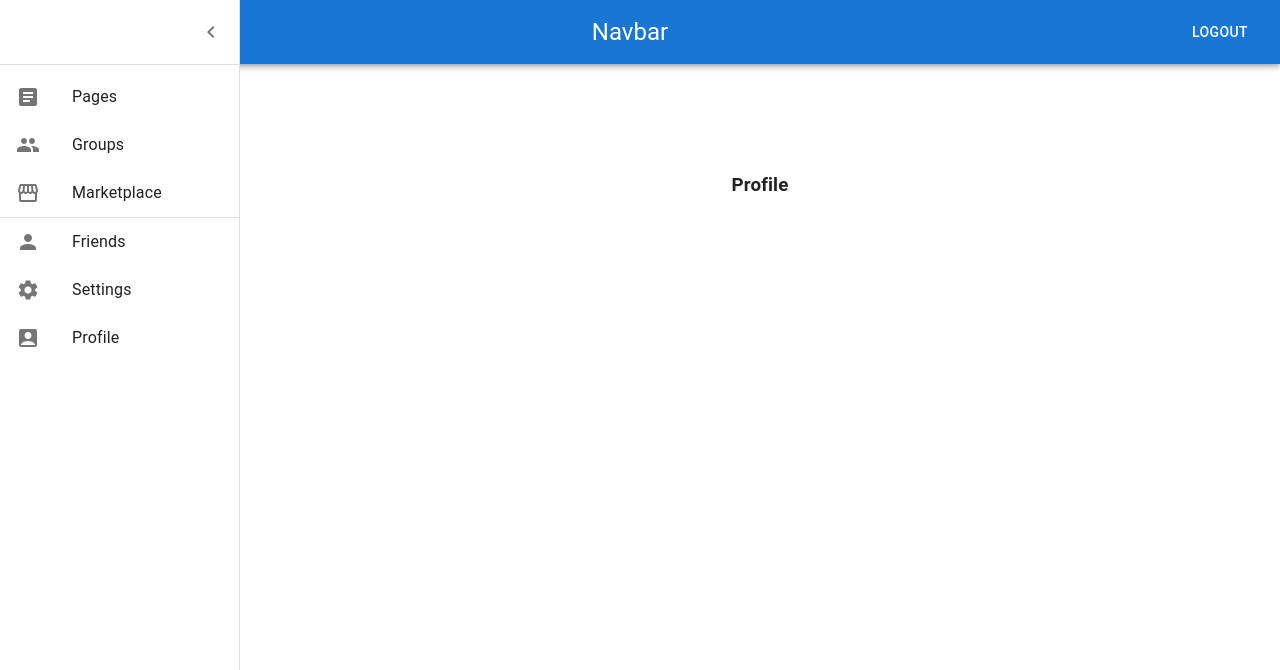
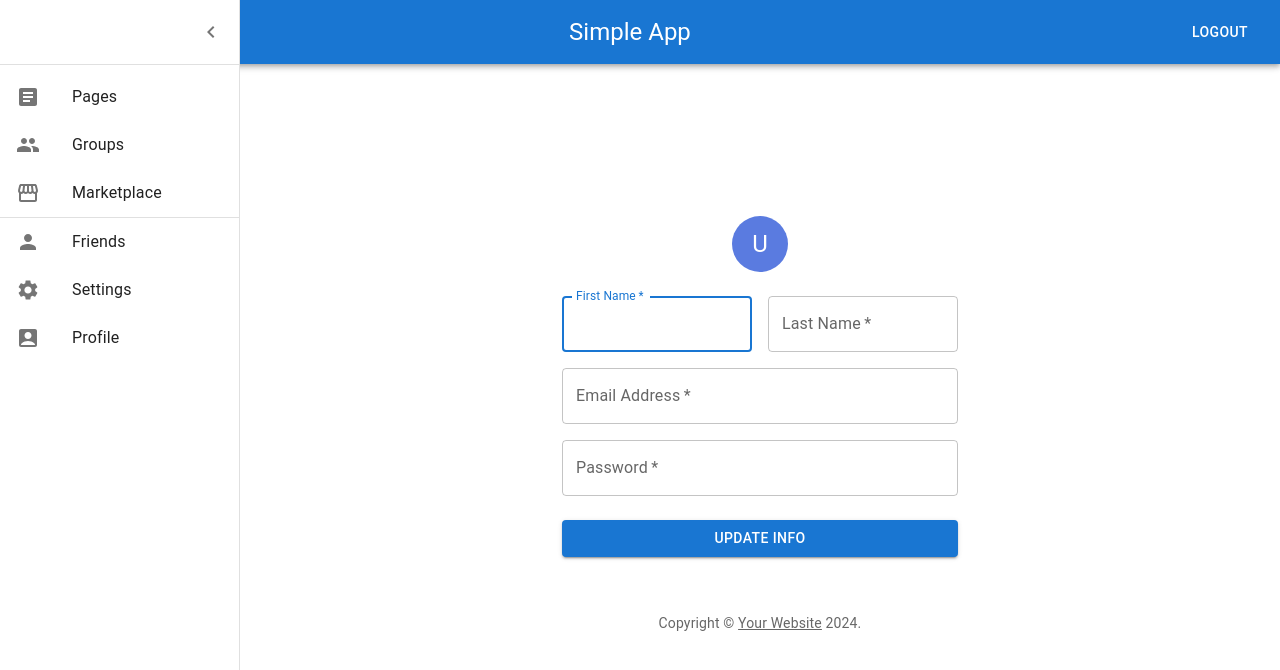
Before and after one commit to VaibhavGC2k/newTask1, a React (Create React App) app: page /profile in a window 1280 px wide. Shown: the top 670 px of the page. Built offline with nearby package versions, Linux system fonts and the light colour scheme.

Commit message:
5pm feb 29

```diff
--- a/src/components/Cards.jsx
+++ b/src/components/Cards.jsx
@@ -1,25 +1,14 @@
-import {Box,Grid,Button,CardActions,Card,CardMedia,Typography,CardContent,Paper} from "@mui/material";
-import { experimentalStyled as styled } from '@mui/material/styles';
-const Cards = ({image,title,description}) => {
-  const Item = styled(Paper)(({ theme }) => ({
-    backgroundColor: theme.palette.mode === 'dark' ? '#1A2027' : '#fff',
-    ...theme.typography.body2,
-    padding: theme.spacing(2),
-    textAlign: 'center',
-    color: theme.palette.text.secondary,
-  }));
+import { Button, CardActions, Card, CardMedia, Typography, CardContent, Paper } from "@mui/material";
+import ShareIcon from '@mui/icons-material/Share';
+const Cards = ({ image, title, description }) => {
+
   return (
     <>
-      <Box sx={{ flexGrow: 1 }}>
-        <Grid container spacing={{ xs: 2, md: 3 }} columns={{ xs: 4, sm: 8, md: 12 }}>
-
-          <Grid item xs={2} sm={4} md={4}>
-            <Item>
-              <Card sx={{ maxWidth: 345 }}>
+      <Card sx={{ minWidth: 200, maxWidth: 250, }}>
         <CardMedia
           component="img"
           alt="img"
-                  height="140"
+          sx={{ maxHeight: "250px", maxWidth: "250px", minHeight: "200px", minWidth: "200px" }}
           image={image}
         />
         <CardContent>
@@ -31,14 +20,13 @@ const Cards = ({image,title,description}) => {
           </Typography>
         </CardContent>
         <CardActions>
-                  <Button size="small">Share</Button>
-                  <Button size="small">Learn More</Button>
+          <Button size="small" variant="contained" startIcon={<ShareIcon />}>
+
+            Share
+          </Button>
+          <Button size="small">JOIN GROUP</Button>
         </CardActions>
       </Card>
-            </Item>
-          </Grid>
-        </Grid>
-      </Box>
     </>
   )
 };
--- a/src/components/Navbar.jsx
+++ b/src/components/Navbar.jsx
@@ -108,7 +108,14 @@ export default function PersistentDrawerLeft() {
               component="div"
               sx={{ display: { xs: "none", sm: "block" } }}
             >
-              Navbar
+              Simple App
+            </Typography>
+            <Typography
+              variant="h6"
+              component="div"
+              sx={{ display: { xs: "block", sm: "none" } }}
+            >
+              Simple App
             </Typography>
             <Button color="inherit" onClick={() => navigate("/logout")}>
               Logout
--- a/src/pages/Groups.jsx
+++ b/src/pages/Groups.jsx
@@ -1,12 +1,35 @@
 
-import {Box,Grid,Button,CardActions,Card,CardMedia,Typography,CardContent,Paper} from "@mui/material";
+import { Box, Grid, Button, CardActions, Card, CardMedia, Typography, CardContent, Paper } from "@mui/material";
 import Cards from "../components/Cards.jsx"
+import { experimentalStyled as styled } from '@mui/material/styles';
 const Groups = () => {
 
   return (
     <>
-    {/* <Cards image={} title={} description={}/> */}
-    hello
+      <Grid container spacing={{ xs: 2, md: 3 }} columns={{ xs: 2, sm: 6, md: 8 }} justifyContent="space-around">
+        <Grid item>
+
+          <Cards image="https://plus.unsplash.com/premium_photo-1676901712447-4395959ac6cf?w=500&auto=format&fit=crop&q=60&ixlib=rb-4.0.3&ixid=M3wxMjA3fDB8MHxzZWFyY2h8OXx8c3BvcnR8ZW58MHx8MHx8fDA%3D" title="SOCCER" description="Play Soccer with Friends" />
+
+        </Grid>
+        <Grid item>
+
+          <Cards image="https://plus.unsplash.com/premium_photo-1663036880678-62ae2e87c4c1?w=500&auto=format&fit=crop&q=60&ixlib=rb-4.0.3&ixid=M3wxMjA3fDB8MHxzZWFyY2h8MTN8fGd5bXxlbnwwfHwwfHx8MA%3D%3D"
+            title="GYMNASTICS" description="Do Gym with Your Friends" />
+
+        </Grid>
+        <Grid item>
+
+          <Cards image="https://images.unsplash.com/photo-1444491741275-3747c53c99b4?w=500&auto=format&fit=crop&q=60&ixlib=rb-4.0.3&ixid=M3wxMjA3fDB8MHxzZWFyY2h8MTJ8fHNwb3J0fGVufDB8fDB8fHww" title="CYCLING" description="Go Cycling with your Friends" />
+
+        </Grid>
+        <Grid item>
+
+          <Cards image="https://plus.unsplash.com/premium_photo-1682535209615-e8dd65e7bf44?w=500&auto=format&fit=crop&q=60&ixlib=rb-4.0.3&ixid=M3wxMjA3fDB8MHxzZWFyY2h8NXx8c3dpbW1pbmd8ZW58MHx8MHx8fDA%3D" title="SWIMMING" description="Go Swimming with your Friends" />
+
+        </Grid>
+      </Grid>
+
     </>
   )
 };
--- a/src/pages/Profile.jsx
+++ b/src/pages/Profile.jsx
@@ -1,12 +1,124 @@
-import Navbar from "../components/Navbar.jsx";
+import * as React from 'react';
+import Avatar from '@mui/material/Avatar';
+import Button from '@mui/material/Button';
+import CssBaseline from '@mui/material/CssBaseline';
+import TextField from '@mui/material/TextField';
+import FormControlLabel from '@mui/material/FormControlLabel';
+import Checkbox from '@mui/material/Checkbox';
+import Link from '@mui/material/Link';
+import Grid from '@mui/material/Grid';
+import Box from '@mui/material/Box';
+import LockOutlinedIcon from '@mui/icons-material/LockOutlined';
+import Typography from '@mui/material/Typography';
+import Container from '@mui/material/Container';
+import { createTheme, ThemeProvider } from '@mui/material/styles';
+import { Tooltip } from '@mui/material';
 
-const Profile = () => {
+function Copyright(props) {
   return (
-    <>
+    <Typography variant="body2" color="text.secondary" align="center" {...props}>
+      {'Copyright © '}
+      <Link color="inherit" href="https://mui.com/">
+        Your Website
+      </Link>{' '}
+      {new Date().getFullYear()}
+      {'.'}
+    </Typography>
+  );
+}
 
-      <h3>Profile</h3>
-    </>
-  )
-};
+// TODO remove, this demo shouldn't need to reset the theme.
 
-export default Profile
+const defaultTheme = createTheme();
+
+export default function Profile() {
+  const handleSubmit = (event) => {
+    event.preventDefault();
+    const data = new FormData(event.currentTarget);
+    console.log({
+      email: data.get('email'),
+      password: data.get('password'),
+    });
+  };
+
+  return (
+    <ThemeProvider theme={defaultTheme}>
+      <Container component="main" maxWidth="xs" >
+        <CssBaseline />
+        <Box
+          sx={{
+            marginTop: 8,
+            display: 'flex',
+            flexDirection: 'column',
+            alignItems: 'center',
+          }}
+        >
+          <Avatar sx={{ bgcolor: "rgb(90, 123, 224)", width: 56, height: 56 }}>
+            <Tooltip title="User">
+              <Typography component="h1" variant="h5">
+                U
+              </Typography>
+            </Tooltip>
+          </Avatar>
+
+          <Box component="form" noValidate onSubmit={handleSubmit} sx={{ mt: 3 }}>
+            <Grid container spacing={2}>
+              <Grid item xs={12} sm={6}>
+                <TextField
+                  autoComplete="given-name"
+                  name="firstName"
+                  required
+                  fullWidth
+                  id="firstName"
+                  label="First Name"
+                  autoFocus
+                />
+              </Grid>
+              <Grid item xs={12} sm={6}>
+                <TextField
+                  required
+                  fullWidth
+                  id="lastName"
+                  label="Last Name"
+                  name="lastName"
+                  autoComplete="family-name"
+                />
+              </Grid>
+              <Grid item xs={12}>
+                <TextField
+                  required
+                  fullWidth
+                  id="email"
+                  label="Email Address"
+                  name="email"
+                  autoComplete="email"
+                />
+              </Grid>
+              <Grid item xs={12}>
+                <TextField
+                  required
+                  fullWidth
+                  name="password"
+                  label="Password"
+                  type="password"
+                  id="password"
+                  autoComplete="new-password"
+                />
+              </Grid>
+
+            </Grid>
+            <Button
+              type="submit"
+              fullWidth
+              variant="contained"
+              sx={{ mt: 3, mb: 2 }}
+            >
+              Update Info
+            </Button>
+          </Box>
+        </Box>
+        <Copyright sx={{ mt: 5 }} />
+      </Container>
+    </ThemeProvider >
+  );
+}
--- a/src/pages/Settings.jsx
+++ b/src/pages/Settings.jsx
@@ -1,10 +1,40 @@
-import Navbar from "../components/Navbar.jsx";
+import React from 'react';
+import { Box, Typography, Grid, Paper, Fab, Tooltip, Button, Divider } from '@mui/material';
+import EditIcon from '@mui/icons-material/Edit';
+import PersonSearchIcon from '@mui/icons-material/PersonSearch';
+import AddLinkIcon from '@mui/icons-material/AddLink';
+const Settings = () => {
 
-const Settings = () => {
+
   return (
-    <>
-      <h3>Settings</h3>
-    </>
+    <Box sx={{ display: "flex", justifyContent: "center" }}>
+      <Box sx={{ alignSelf: "center", minWidth: "fit-content", maxWidth: "800px", backgroundColor: "rgb(137, 139, 145)" }}>
+        <Box sx={{ backgroundColor: "rgb(102, 132, 222)", padding: "10px" }}>
+          <Typography variant="h4" color="white" gutterBottom>
+            Settings
+          </Typography>
+          <Divider />
+        </Box>
+        <Box component="section" sx={{ p: 2, backgroundColor: "rgb(237, 239, 245)" }}>
+          <Box component="section" sx={{ p: 2 }}>
+            <Tooltip title="Update your personal information.">
+              <Button endIcon={<EditIcon />} fullWidth variant='contained'>Edit Profile</Button>
+            </Tooltip>
+          </Box>
+          <Box component="section" sx={{ p: 2 }}>
+            <Tooltip title=" Search for and connect with others.">
+              <Button endIcon={<PersonSearchIcon />} fullWidth color='primary' variant='contained'>Find People</Button>
+            </Tooltip>
+          </Box>
+          <Box component="section" sx={{ p: 2 }}>
+            <Tooltip title=" Connect your accounts for easier access.">
+              <Button endIcon={<AddLinkIcon />} fullWidth color='primary' variant='contained'>Link Accounts</Button>
+            </Tooltip>
+          </Box>
+        </Box>
+      </Box>
+    </Box>
+
   );
 };
 
```
Lines whose indentation alone changed are shown as unchanged.
